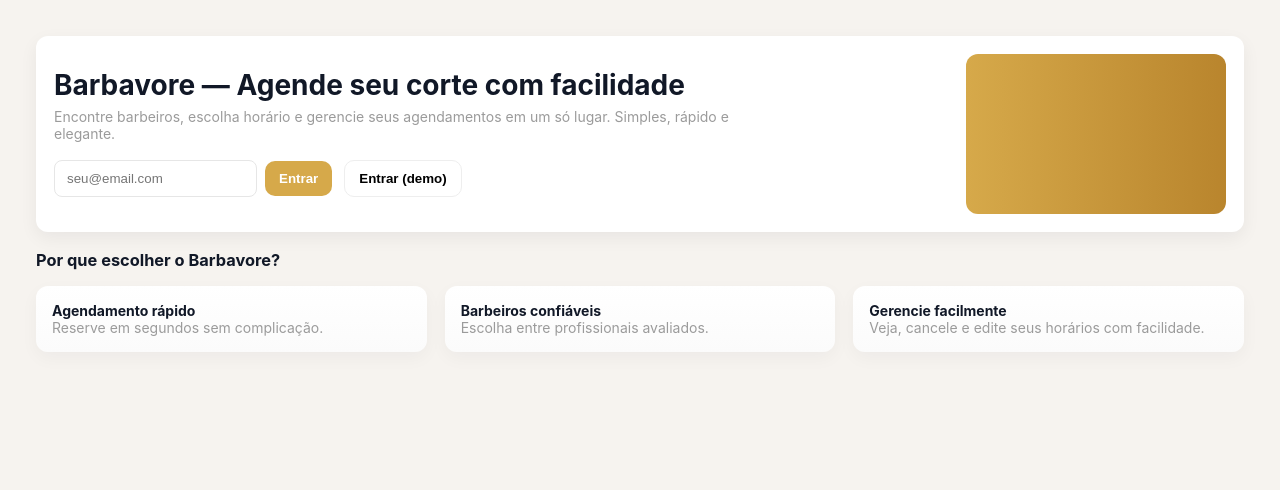
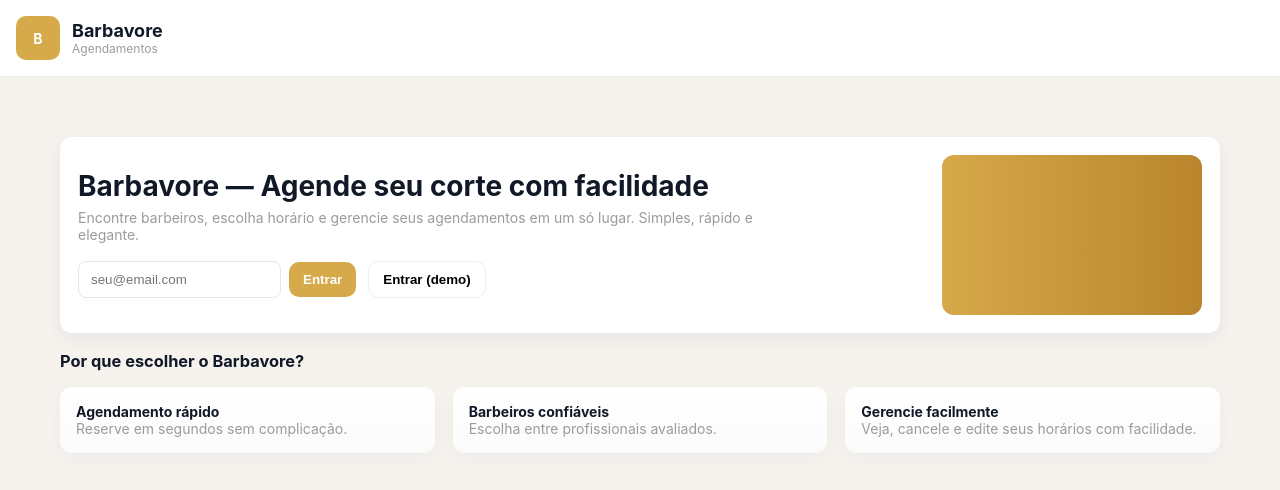
Before and after one commit to pedroalce/front-barbavore, a React (Vite) app: page / in a window 1280 px wide. Shown: the top 490 px of the page. Built offline with nearby package versions, Linux system fonts and the light colour scheme.

Commit message:
agora vai

```diff
--- a/src/App.jsx
+++ b/src/App.jsx
@@ -1,9 +1,8 @@
 import React, { Suspense, lazy, useContext } from "react";
 import ErrorBoundary from "./components/ErrorBoundary";
 import "./styles/global.css";
-// proteger import do AuthContext para evitar erro se for default ou named export
-import * as AuthModule from "./context/AuthContext";
-const AuthContext = AuthModule?.AuthContext ?? AuthModule?.default ?? null;
+// usar import named (AuthContext existe como named export no projeto)
+import { AuthContext } from "./context/AuthContext";
 
 import Loader from "./components/Shared/Loader";
 import Home from "./components/Home";
@@ -11,21 +10,37 @@
 const ClientDashboard = lazy(() => import("./components/Dashboard/ClientDashboard"));
 
 export default function App() {
-  const { user, loading } = useContext(AuthContext) ?? {};
+  const { user, loading } = useContext(AuthContext);
 
   return (
     <div id="app-root">
-      <ErrorBoundary>
-        <Suspense fallback={<div>Carregando painel...</div>}>
+      {/* Cabeçalho sempre visível */}
+      <header style={{ padding: 16, borderBottom: "1px solid #eee", background: "var(--panel)" }}>
+        <div style={{ display: "flex", alignItems: "center", gap: 12 }}>
+          <div style={{ width: 44, height: 44, borderRadius: 10, background: "var(--accent)", color: "#fff", display: "flex", alignItems: "center", justifyContent: "center", fontWeight: 700 }}>
+            B
+          </div>
+          <div>
+            <div style={{ fontSize: 18, fontWeight: 700 }}>Barbavore</div>
+            <div style={{ fontSize: 12, color: "var(--muted)" }}>Agendamentos</div>
+          </div>
+        </div>
+      </header>
+
+      <main style={{ padding: 24 }}>
+        <ErrorBoundary>
           {loading ? (
             <Loader />
           ) : user ? (
-            <ClientDashboard />
+            <Suspense fallback={<div>Carregando painel...</div>}>
+              <ClientDashboard />
+            </Suspense>
           ) : (
+            // Home contém o formulário de login — será exibido imediatamente na página inicial
             <Home />
           )}
-        </Suspense>
-      </ErrorBoundary>
+        </ErrorBoundary>
+      </main>
     </div>
   );
 }
--- a/src/components/Auth/AuthContext.jsx
+++ b/src/components/Auth/AuthContext.jsx
@@ -32,6 +32,7 @@
   const login = async (email, password) => {
     const { error } = await supabase.auth.signInWithPassword({ email, password });
     if (error) throw error;
+    navigate("/dashboard"); // ou "/barber-dashboard" dependendo do perfil
   };
 
   // Registro
--- a/src/main.jsx
+++ b/src/main.jsx
@@ -1,5 +1,6 @@
 import React from "react";
 import { createRoot } from "react-dom/client";
+import { BrowserRouter } from "react-router-dom";
 import App from "./App";
 import { AuthProvider } from "./context/AuthContext";
 import ErrorBoundary from "./components/ErrorBoundary";
@@ -12,10 +13,12 @@
 
 root.render(
   <React.StrictMode>
-    <AuthProvider>
-      <ErrorBoundary>
-        <App />
-      </ErrorBoundary>
-    </AuthProvider>
+    <BrowserRouter>
+      <AuthProvider>
+        <ErrorBoundary>
+          <App />
+        </ErrorBoundary>
+      </AuthProvider>
+    </BrowserRouter>
   </React.StrictMode>
 );
```
